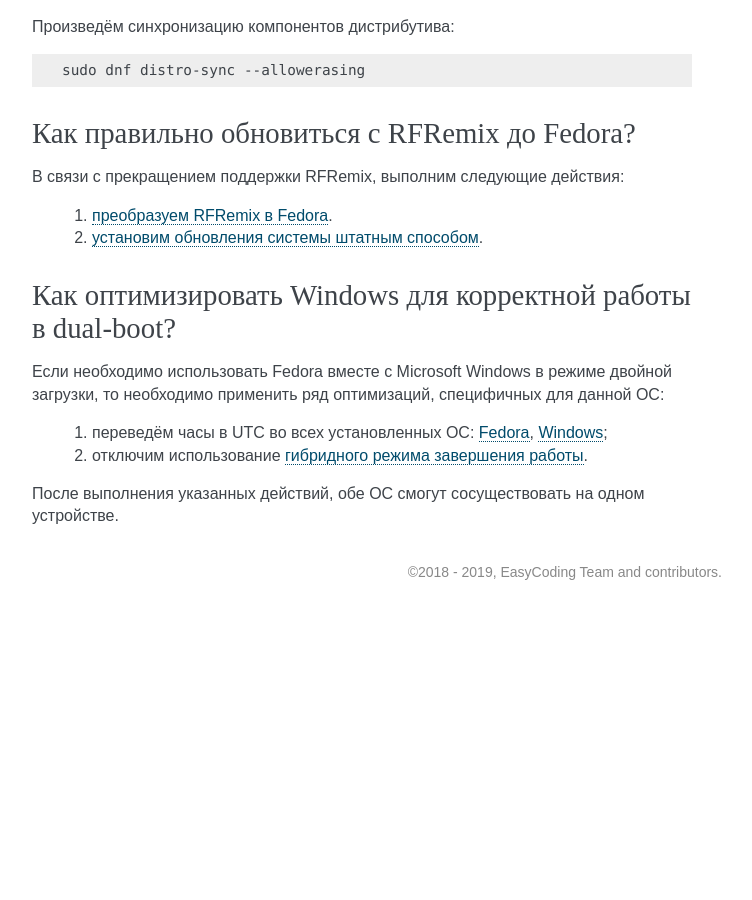
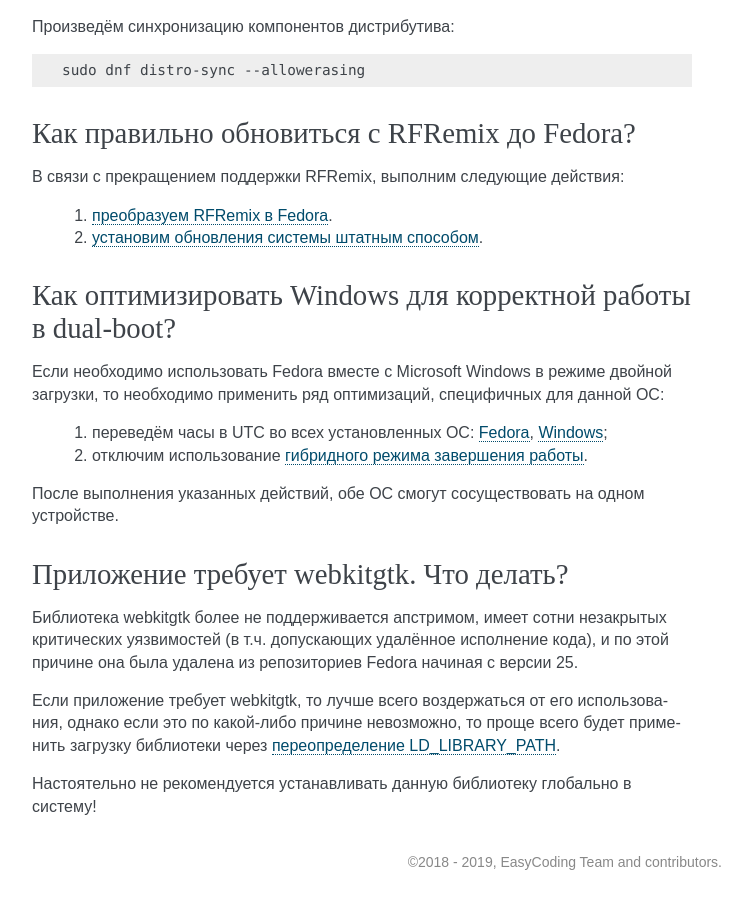
Before and after one commit to RussianFedora/FAQ, a Sphinx documentation site: the page built from source/tips-and-tricks.rst, in a window 1280 px wide and 900 px high, scrolled down 6582 px. Shown: the whole window, without its empty margins (388-1140 px from the left). Built offline with Sphinx 7.4.7, drawn with Linux system fonts in a browser that asks for light colours; before the commit the page ends 7192 px from its top, so only the background shows below that; some of the changed text lies outside the part shown.

Commit message:
Added question about using legacy version of webkitgtk.

```diff
--- a/source/tips-and-tricks.rst
+++ b/source/tips-and-tricks.rst
@@ -393,3 +393,15 @@
   2. отключим использование :ref:`гибридного режима завершения работы <ntfs-readonly>`.
 
 После выполнения указанных действий, обе ОС смогут сосуществовать на одном устройстве.
+
+.. index:: webkitgtk, 1c
+.. _webkitgtk-legacy:
+
+Приложение требует webkitgtk. Что делать?
+=============================================
+
+Библиотека webkitgtk более не поддерживается апстримом, имеет сотни незакрытых критических уязвимостей (в т.ч. допускающих удалённое исполнение кода), и по этой причине она была удалена из репозиториев Fedora начиная с версии 25.
+
+Если приложение требует webkitgtk, то лучше всего воздержаться от его использования, однако если это по какой-либо причине невозможно, то проще всего будет применить загрузку библиотеки через :ref:`переопределение LD_LIBRARY_PATH <library-path>`.
+
+Настоятельно не рекомендуется устанавливать данную библиотеку глобально в систему!
```
